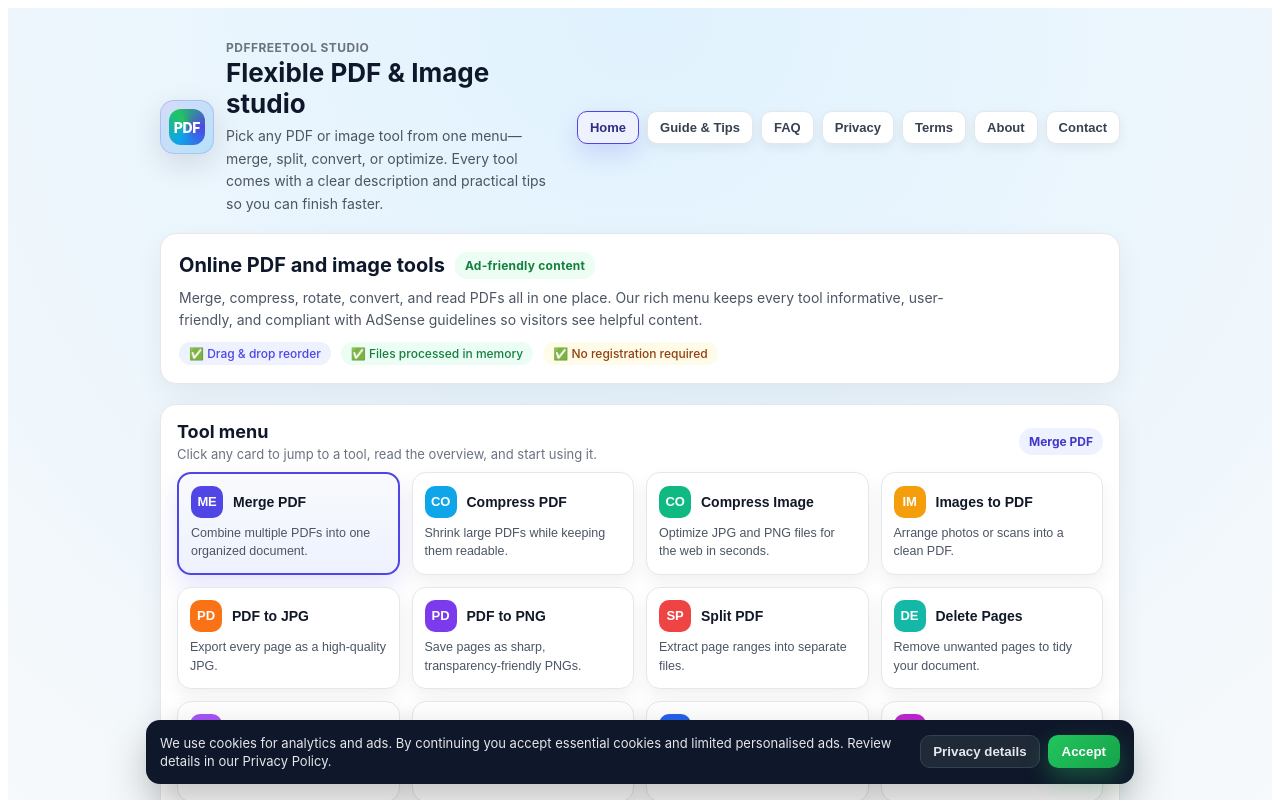
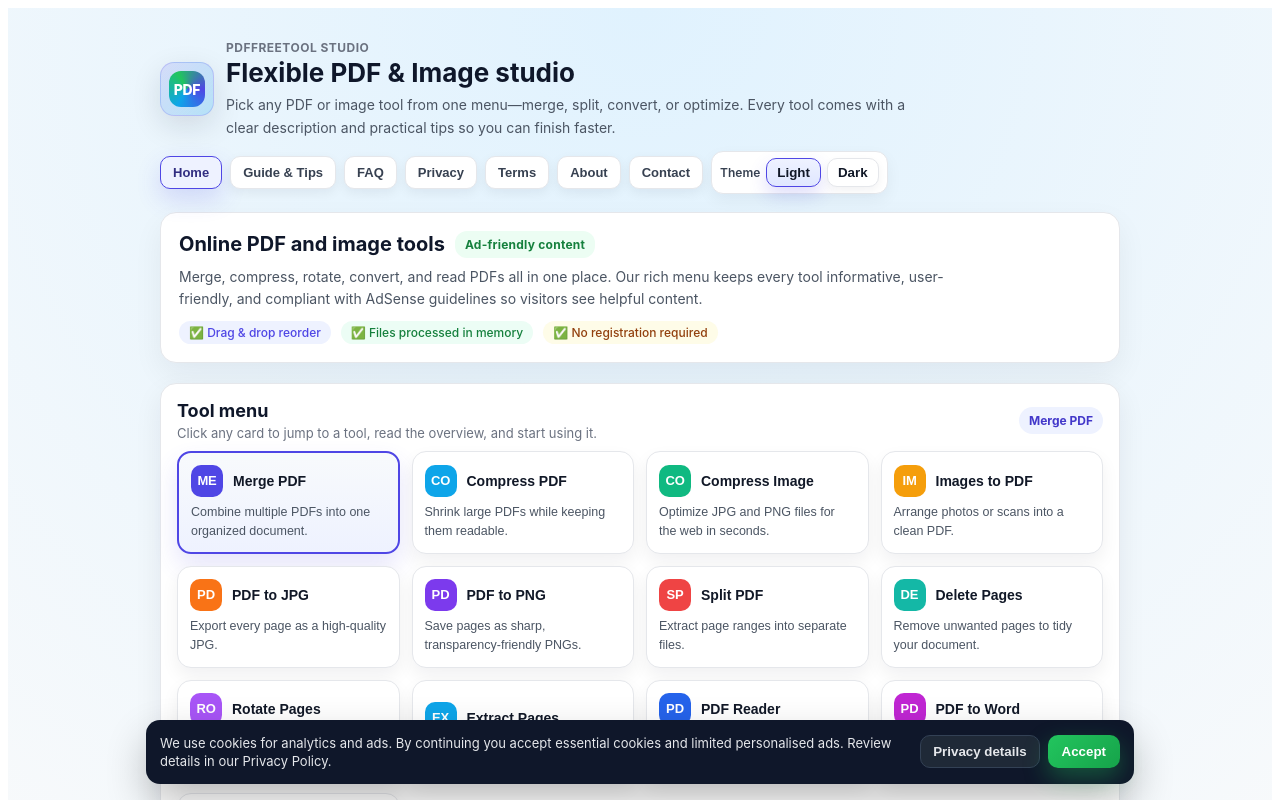
Before and after one commit to berrabeydilli/pdffreetool, a React (Vite) app in the folder frontend/: page / in a window 1280 px wide. Shown: the top 800 px of the page. Built offline with nearby package versions, Linux system fonts and the light colour scheme.

Commit message:
Add theme toggle for light and dark modes

```diff
--- a/frontend/src/App.jsx
+++ b/frontend/src/App.jsx
@@ -433,6 +433,10 @@
   const [dragIndex, setDragIndex] = useState(null);
   const [usageCount, setUsageCount] = useState(0);
   const [activePage, setActivePage] = useState("home");
+  const [themeMode, setThemeMode] = useState(() => {
+    if (typeof window === "undefined") return "light";
+    return localStorage.getItem("pdffreetool-theme") || "light";
+  });
   const [showCookieBanner, setShowCookieBanner] = useState(false);
   const fileInputRef = useRef(null);
   const toolContentRef = useRef(null);
@@ -459,6 +463,11 @@
       setShowCookieBanner(true);
     }
   }, []);
+
+  useEffect(() => {
+    if (typeof window === "undefined") return;
+    localStorage.setItem("pdffreetool-theme", themeMode);
+  }, [themeMode]);
 
   const handleTabChange = (id) => {
     setActiveTab(id);
@@ -1109,6 +1118,8 @@
         boxSizing: "border-box",
         fontFamily:
           '-apple-system, BlinkMacSystemFont, "SF Pro Text", system-ui, sans-serif',
+        filter: themeMode === "dark" ? "invert(1) hue-rotate(180deg)" : "none",
+        transition: "filter 180ms ease",
       }}
     >
       <main
@@ -1215,6 +1226,68 @@
             {renderNavLink("terms", "Terms")}
             {renderNavLink("about", "About")}
             {renderNavLink("contact", "Contact")}
+            <div
+              style={{
+                display: "flex",
+                alignItems: "center",
+                gap: "6px",
+                padding: "6px 8px",
+                borderRadius: "12px",
+                border: "1px solid #e5e7eb",
+                background: "#ffffff",
+                boxShadow: "0 6px 16px rgba(15,23,42,0.05)",
+              }}
+            >
+              <span style={{ fontSize: "12px", color: "#374151", fontWeight: 600 }}>
+                Theme
+              </span>
+              <button
+                type="button"
+                onClick={() => setThemeMode("light")}
+                style={{
+                  padding: "6px 10px",
+                  borderRadius: "10px",
+                  border: themeMode === "light" ? "1px solid #4f46e5" : "1px solid #e5e7eb",
+                  background:
+                    themeMode === "light"
+                      ? "linear-gradient(180deg, #eef2ff, #e0e7ff)"
+                      : "white",
+                  color: "#111827",
+                  fontWeight: 700,
+                  cursor: "pointer",
+                  boxShadow:
+                    themeMode === "light"
+                      ? "0 8px 18px rgba(79,70,229,0.18)"
+                      : "0 4px 10px rgba(15,23,42,0.05)",
+                  transition: "all 0.15s ease",
+                }}
+              >
+                Light
+              </button>
+              <button
+                type="button"
+                onClick={() => setThemeMode("dark")}
+                style={{
+                  padding: "6px 10px",
+                  borderRadius: "10px",
+                  border: themeMode === "dark" ? "1px solid #0f172a" : "1px solid #e5e7eb",
+                  background:
+                    themeMode === "dark"
+                      ? "linear-gradient(180deg, #0f172a, #111827)"
+                      : "white",
+                  color: themeMode === "dark" ? "#e5e7eb" : "#111827",
+                  fontWeight: 700,
+                  cursor: "pointer",
+                  boxShadow:
+                    themeMode === "dark"
+                      ? "0 10px 20px rgba(15,23,42,0.4)"
+                      : "0 4px 10px rgba(15,23,42,0.05)",
+                  transition: "all 0.15s ease",
+                }}
+              >
+                Dark
+              </button>
+            </div>
           </nav>
         </header>
         {activePage === "home" ? (
```
